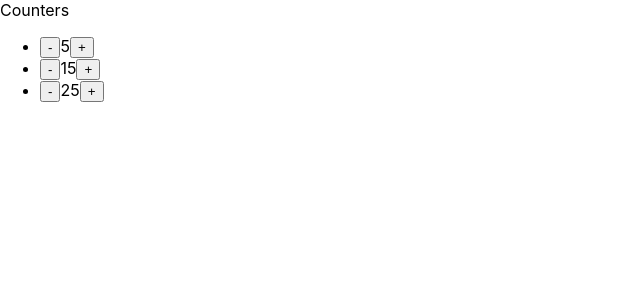
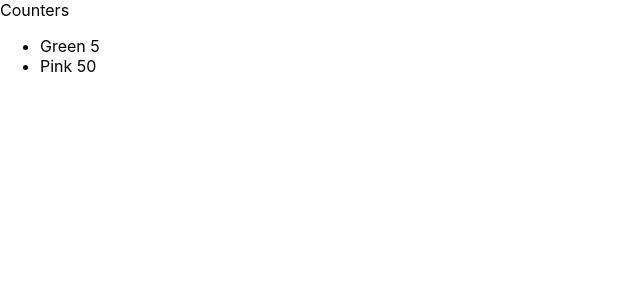
Before and after one commit to Nosov-Pavel/counter-del-me15.09, a React (Create React App) app: page / in a window 1280 px wide. Shown: the top 300 px of the page, without its empty margins (0-640 px from the left). Built offline with nearby package versions, Linux system fonts and the light colour scheme.

Commit message:
initialCounters counters.map

```diff
--- a/src/App.js
+++ b/src/App.js
@@ -13,9 +13,8 @@ function App() {
         Counters
 
         <ul>
-            <li><button>-</button>5<button>+</button></li>
-            <li><button>-</button>15<button>+</button></li>
-            <li><button>-</button>25<button>+</button></li>
+            {counters.map(el => <li>{el.title} {el.count}</li>)}
+
         </ul>
 
 
```
